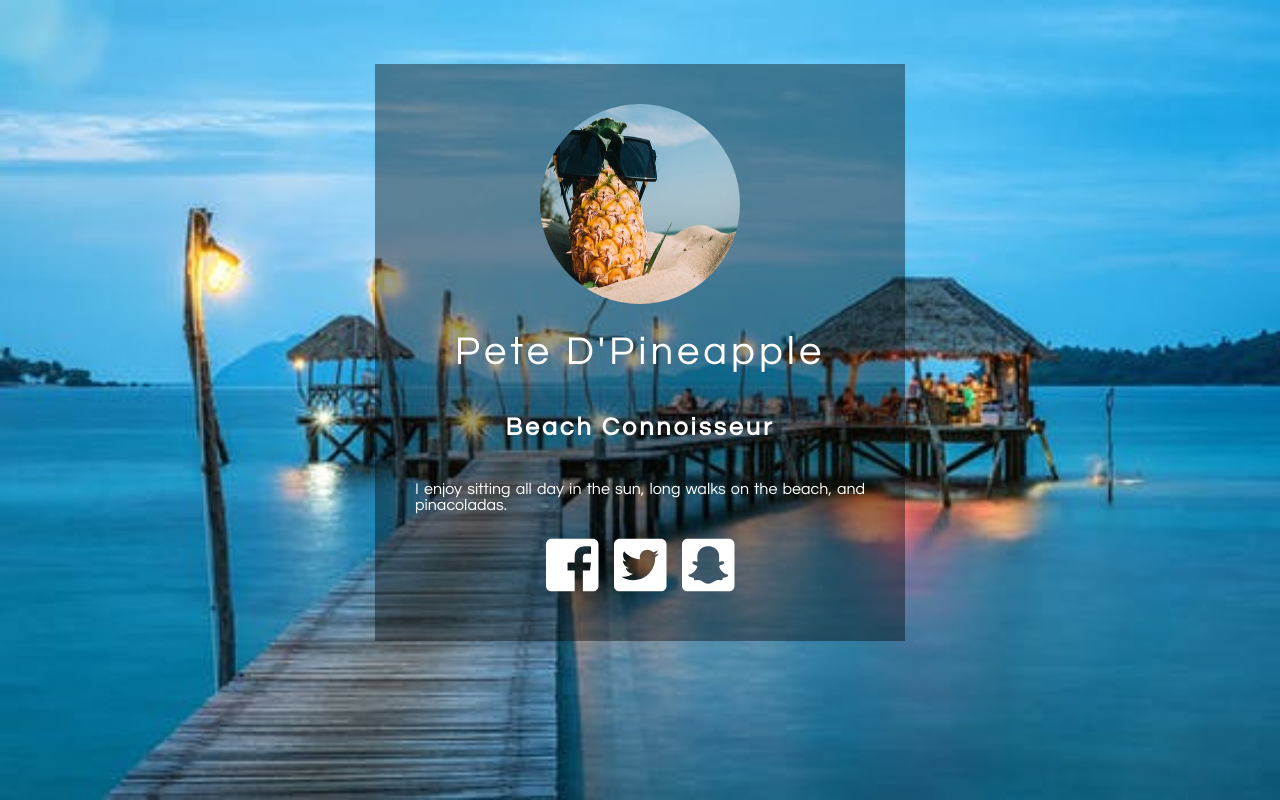
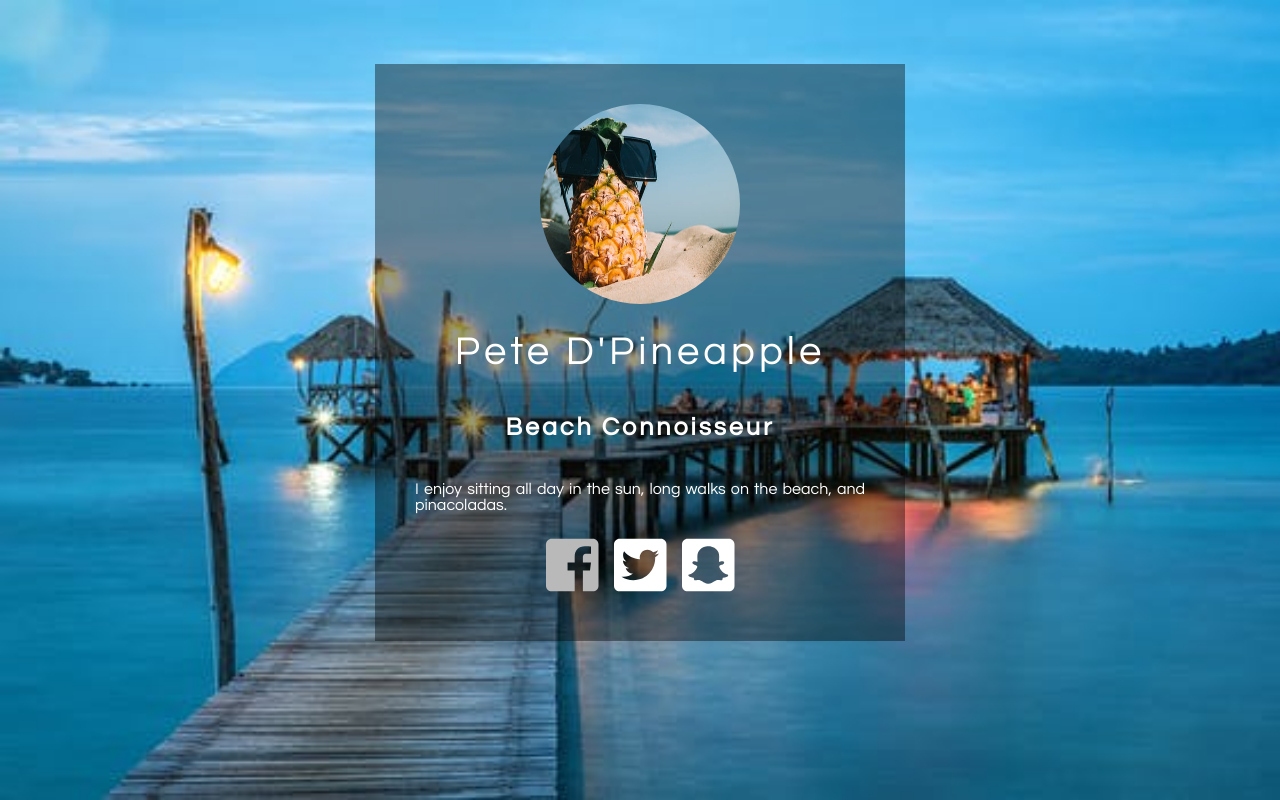
Before and after one commit to bnm219/ProfilePage, a plain HTML site: page index.html in a window 1280 px wide. In both pictures the pointer is over the link 572 px from the left and 569 px from the top of the page. Drawn offline with Linux system fonts and the light colour scheme.

Commit message:
Add transition to the square buttons.

```diff
--- a/main.css
+++ b/main.css
@@ -46,3 +46,7 @@ ul{
   text-decoration: none;
   font-size: 60px;
 }
+.box li a:hover{
+  color: #b9b9b9;
+  transition-duration: 1s;
+}
```
